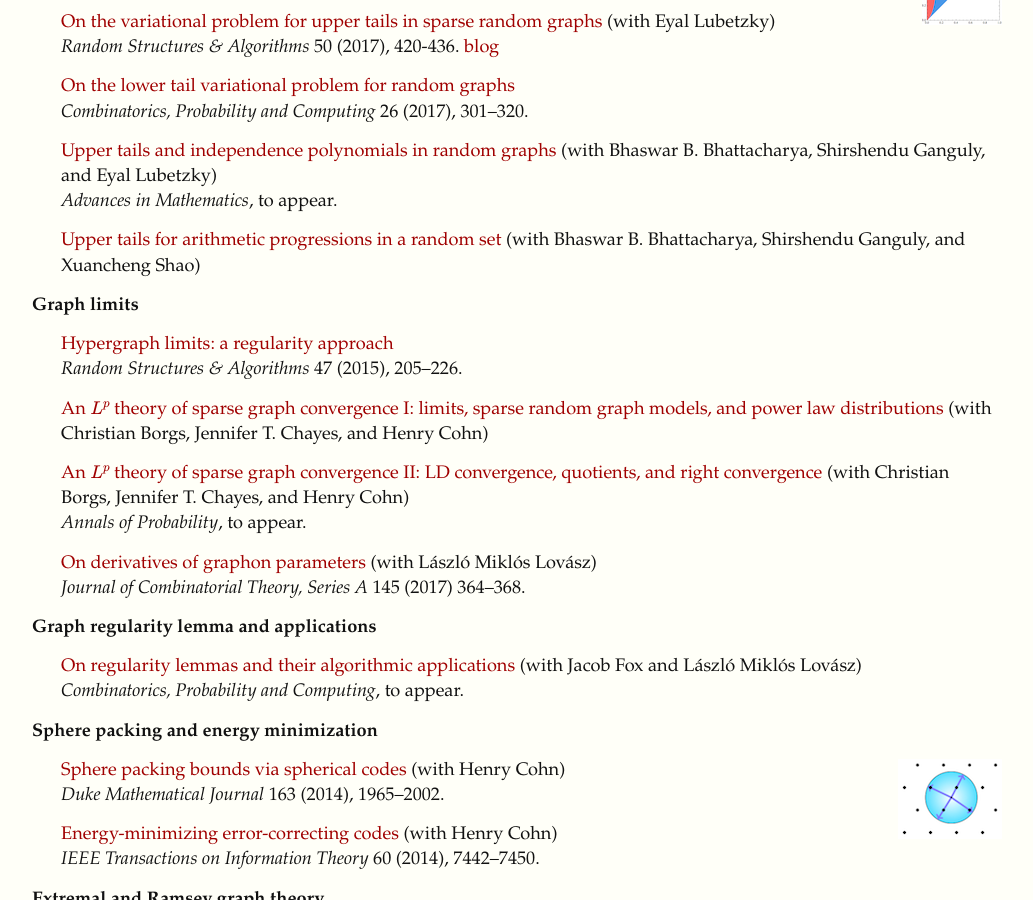
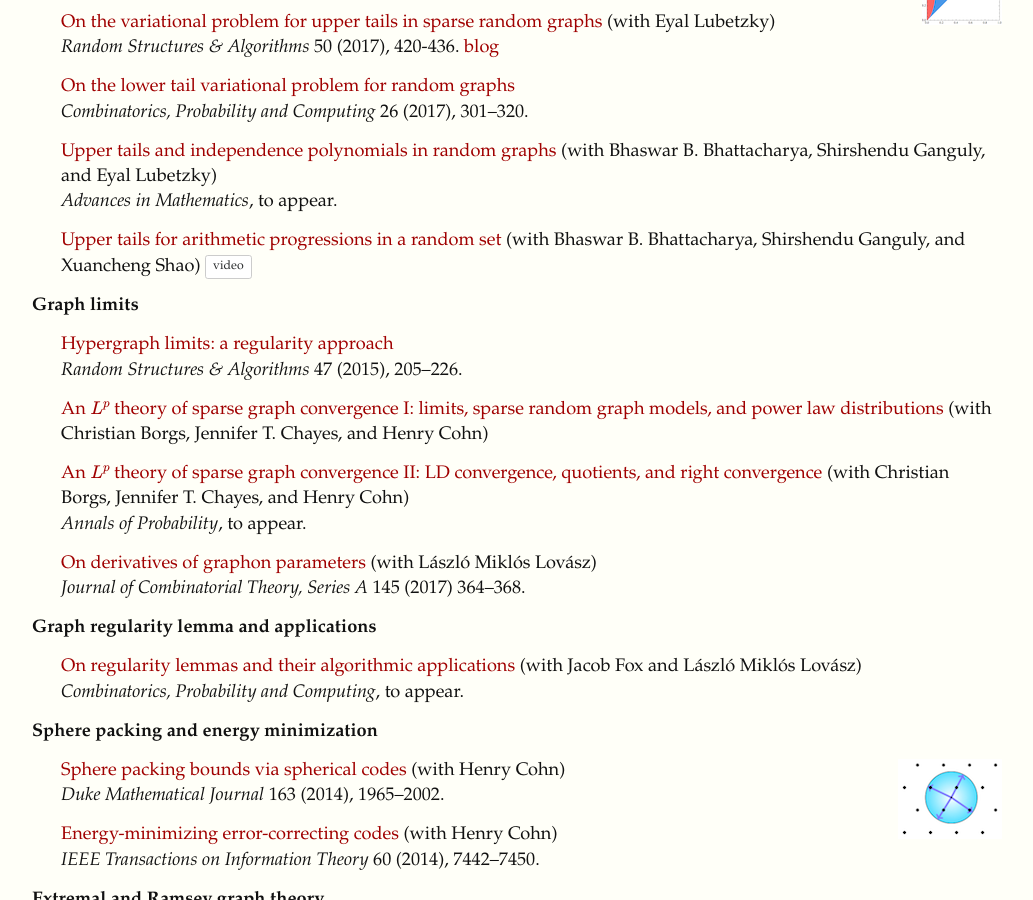
Before and after one commit to yufeizhao/yufeizhao.github.io, a Jekyll site: the page built from research.md, in a window 1280 px wide and 900 px high, scrolled down 859 px. Shown: the whole window, without its empty margins (123-1156 px from the left). Built offline with Jekyll 4.4.1, drawn with Linux system fonts in a browser that asks for light colours; nearby versions of some CDN libraries; formulas are drawn with MathJax 3.

Commit message:
ldadp video

```diff
--- a/research.md
+++ b/research.md
@@ -63,6 +63,8 @@
 
 * [Upper tails for arithmetic progressions in a random set](http://arxiv.org/abs/1605.02994)
   (with Bhaswar B. Bhattacharya, Shirshendu Ganguly, and Xuancheng Shao)
+  <a class="btn btn-secondary btn-sm" href="https://www.youtube.com/watch?v=G9AJHUAz33o">video</a>
+
 
 **Graph limits**
 
```
Also changed, not shown: 1 other file.
